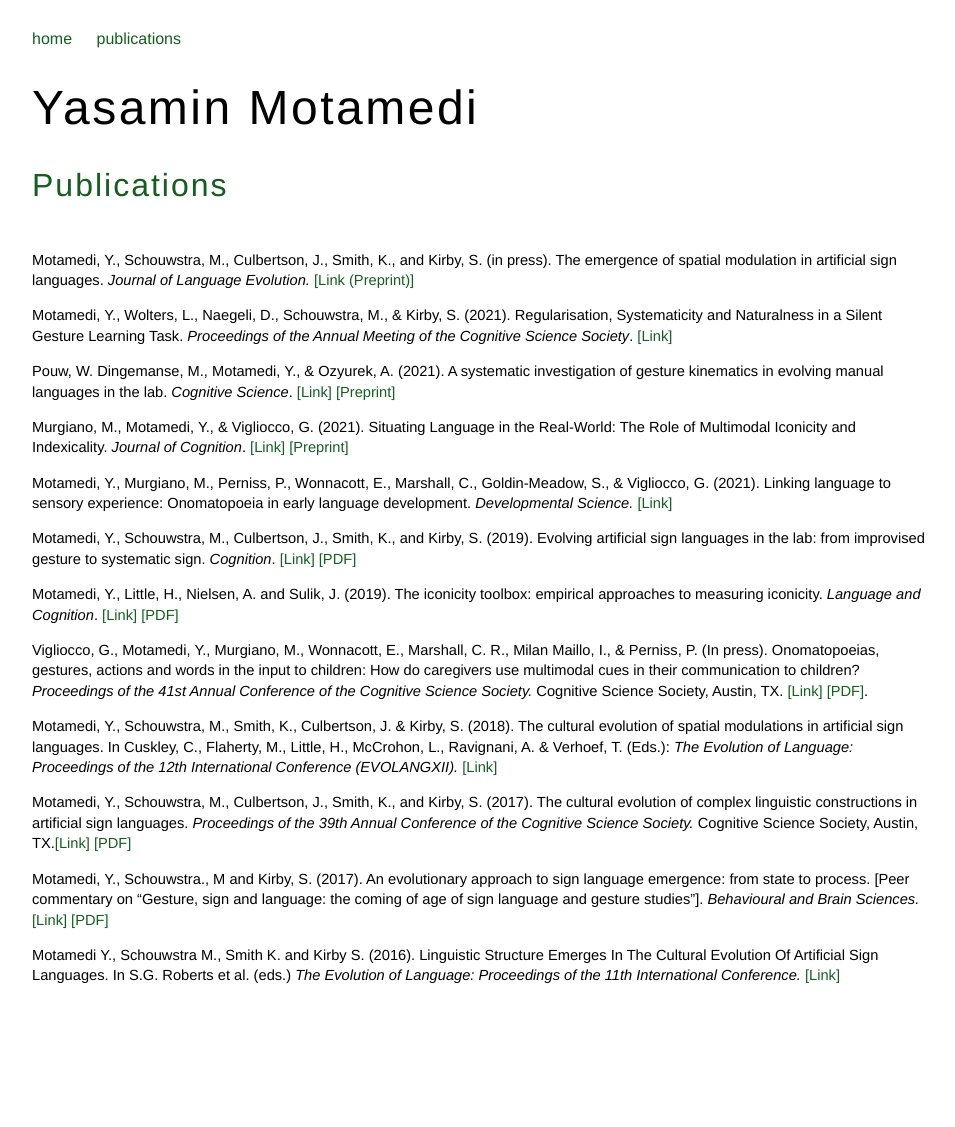
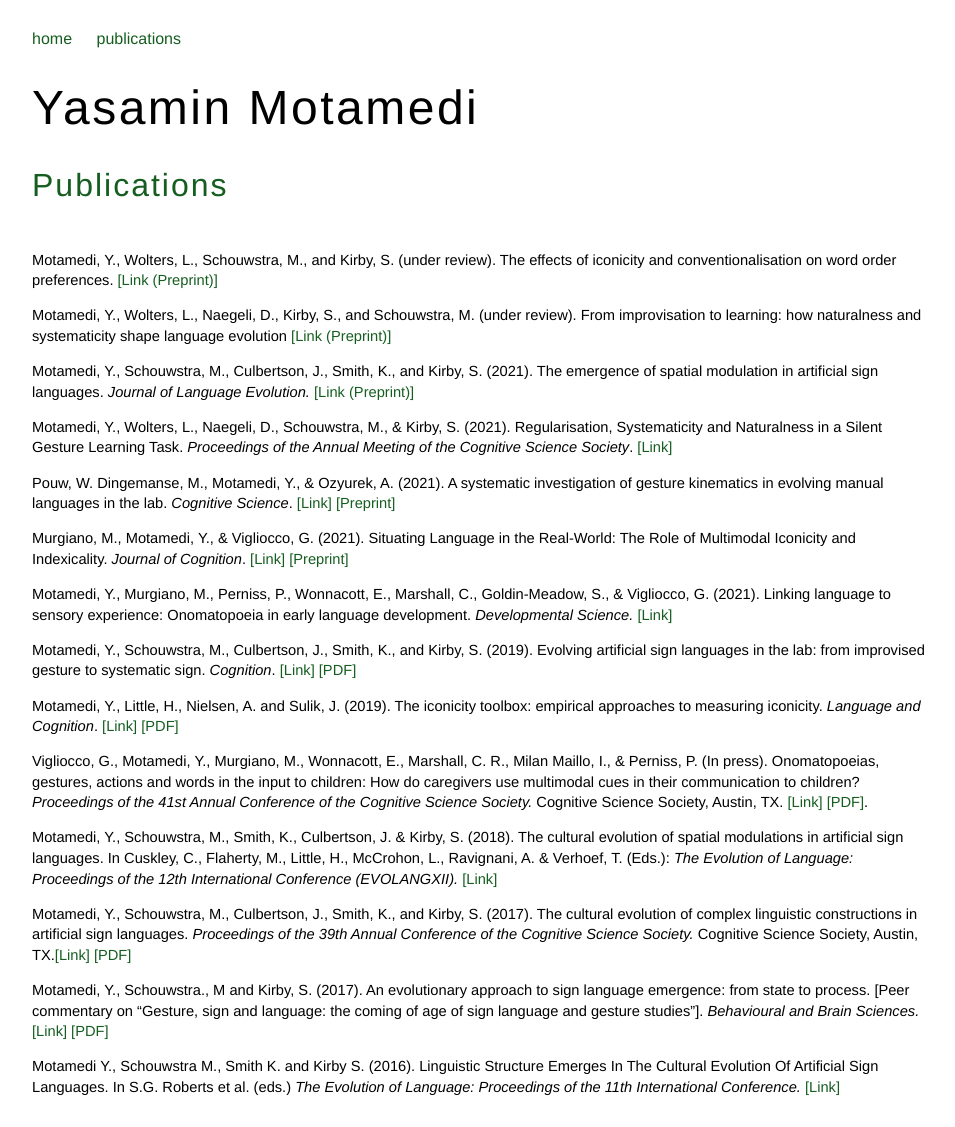
Before and after one commit to ymotamedi/ymotamedi.github.io, a Jekyll site: the page built from publications.html, in a window 1280 px wide. Shown: the whole page, without its empty margins (160-1115 px from the left). Built offline with Jekyll 4.4.1, drawn with Linux system fonts in a browser that asks for light colours; before the commit the page ends 1016 px from its top, so only the background shows below that.

Commit message:
add new preprints

```diff
--- a/publications.html
+++ b/publications.html
@@ -4,7 +4,15 @@ title: Publications
 ---
 <h2>Publications </h2>
 
-<p>Motamedi, Y., Schouwstra, M., Culbertson, J., Smith, K., and Kirby, S. (in press).
+<p>Motamedi, Y., Wolters, L., Schouwstra, M., and Kirby, S. (under review).
+  The effects of iconicity and conventionalisation on word order preferences.
+  <a href="https://psyarxiv.com/u5amg" target='blank'> [Link (Preprint)]</a></p>
+
+<p>Motamedi, Y., Wolters, L., Naegeli, D., Kirby, S., and Schouwstra, M. (under review).
+From improvisation to learning: how naturalness and systematicity shape language evolution
+  <a href="https://psyarxiv.com/7ed89/" target='blank'> [Link (Preprint)]</a></p>
+
+<p>Motamedi, Y., Schouwstra, M., Culbertson, J., Smith, K., and Kirby, S. (2021).
   The emergence of spatial modulation in artificial sign languages. <i> Journal of Language Evolution. </i>
   <a href="https://psyarxiv.com/p6zy4/" target='blank'> [Link (Preprint)]</a></p>
 
```
